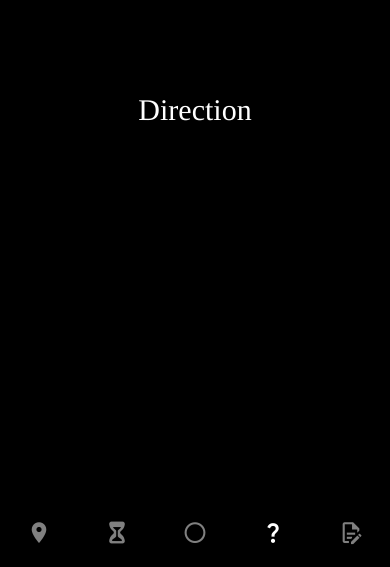
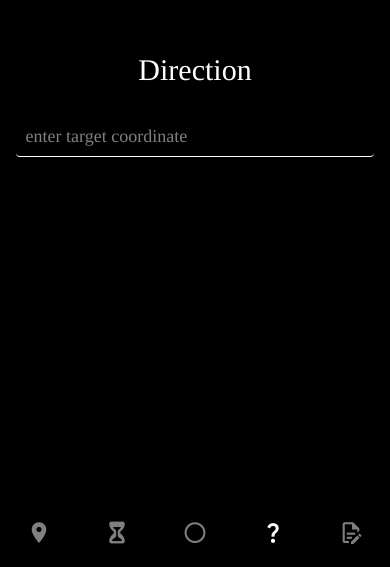
Before and after one commit to 8dgkim/spacetime, a React Native app: screen /Direction in a window 390 px wide. Shown: the part 277-844 px from the top of the page. Built offline with nearby package versions, Linux system fonts and the light colour scheme.

Commit message:
finished screen(Direction)

```diff
--- a/src/Navigation.tsx
+++ b/src/Navigation.tsx
@@ -21,7 +21,7 @@ const Tab = createBottomTabNavigator();
 
 const commonScreenOptions = {
   headerShown: false,
-  tabBarShowLabel: false, // change to falsek
+  tabBarShowLabel: false, // change to false
   tabBarHideOnKeyboard: true,
   tabBarActiveTintColor: 'white', // change to some cool color
   tabBarInactiveTintColor: 'grey', // change to white
@@ -41,7 +41,7 @@ const Navigation: React.FC = () => {
   return (
     <NavigationContainer>
       <Tab.Navigator
-        initialRouteName="Time"
+        initialRouteName="Time" // temp change for dev & debug mode
         backBehavior="history"
         screenOptions={commonScreenOptions}>
         <Tab.Screen
--- a/src/screens/Direction.tsx
+++ b/src/screens/Direction.tsx
@@ -1,14 +1,120 @@
 // src/screens/Direction.tsx
 
-import React from 'react';
-import {View, Text} from 'react-native';
-import {commonStyles} from '../styles/styles';
+import React, {useState, useEffect} from 'react';
+import {
+  View,
+  Text,
+  TextInput,
+  KeyboardAvoidingView,
+  Platform,
+} from 'react-native';
+import {commonStyles, directionStyles} from '../styles/styles';
+// import Time from './Time';
+// import ScrollPicker from "react-native-wheel-scrollview-picker"; // try this later
 
 const Direction: React.FC = () => {
+  const [currentTime, setCurrentTime] = useState(new Date());
+  const [targetTime, setTargetTime] = useState('');
+  const [timeDistance, setTimeDistance] = useState('');
+
+  useEffect(() => {
+    const timer = setInterval(() => {
+      setCurrentTime(new Date());
+    }, 10); // Update `currentTime` every 10 milliseconds
+
+    return () => clearInterval(timer);
+  }, []);
+
+  useEffect(() => {
+    // Calculate time distance whenever `targetTime` or `currentTime` changes
+    calculateDistance();
+    // eslint-disable-next-line react-hooks/exhaustive-deps
+  }, [targetTime, currentTime]);
+
+  // Receive input from TextInput and parse data
+  const handleInputChange = (text: string) => {
+    // Remove any non-numeric characters from the input string
+    const numericText = text.replace(/\D/g, '');
+
+    // Fill in missing parts with zeros
+    const paddedText = numericText.padEnd(12, '0');
+
+    // Set the target time state
+    setTargetTime(paddedText);
+  };
+
+  const calculateDistance = () => {
+    if (targetTime === '') {
+      // Clear timeDistance if targetTime is empty
+      setTimeDistance('');
+      return;
+    }
+
+    // Get the current time
+    const now = new Date();
+
+    // Extract year, month, day, hour, and minute from the input string
+    const year = parseInt(targetTime.substring(0, 4), 10);
+    const month = parseInt(targetTime.substring(4, 6), 10) - 1; // Months are zero-based
+    const day = parseInt(targetTime.substring(6, 8), 10);
+    const hour = parseInt(targetTime.substring(8, 10), 10);
+    const minute = parseInt(targetTime.substring(10, 12), 10);
+
+    // Create a Date object for the target time
+    const targetDateTime = new Date(year, month, day, hour, minute);
+
+    // Calculate the time difference in milliseconds
+    const differenceInMillis = targetDateTime.getTime() - now.getTime();
+
+    // Display the time difference only if it's greater than or equal to zero
+    if (differenceInMillis >= 0) {
+      // Convert milliseconds to days, hours, minutes, and seconds
+      const days = String(
+        Math.floor(differenceInMillis / (1000 * 60 * 60 * 24)),
+      ).padStart(2, '0');
+      const hours = String(
+        Math.floor(
+          (differenceInMillis % (1000 * 60 * 60 * 24)) / (1000 * 60 * 60),
+        ),
+      ).padStart(2, '0');
+      const minutes = String(
+        Math.floor((differenceInMillis % (1000 * 60 * 60)) / (1000 * 60)),
+      ).padStart(2, '0');
+      const seconds = String(
+        Math.floor((differenceInMillis % (1000 * 60)) / 1000),
+      ).padStart(2, '0');
+
+      // Display the time difference
+      setTimeDistance(`${days} :: ${hours}:${minutes}:${seconds}`);
+    } else {
+      // Clear the time difference if the difference is negative
+      // TODO: Modify this later to reflect past timeDistance
+      setTimeDistance('');
+    }
+  };
+
   return (
-    <View style={commonStyles.container}>
-      <Text style={commonStyles.text_en}>Direction</Text>
-    </View>
+    <KeyboardAvoidingView
+      style={commonStyles.container}
+      behavior={Platform.OS === 'ios' ? 'padding' : 'height'}>
+      <View style={commonStyles.inner}>
+        <Text style={commonStyles.text_en}>Direction</Text>
+        <View style={{height: 30}} />
+        <TextInput
+          style={directionStyles.input}
+          placeholder="enter target coordinate"
+          placeholderTextColor="grey"
+          textAlign="center"
+          keyboardType="numeric"
+          onChangeText={handleInputChange}
+        />
+        <View style={{height: 10}} />
+        {targetTime !== '' && (
+          <Text style={commonStyles.text_en}>{timeDistance}</Text>
+        )}
+        {/* <Text>{targetTime}</Text> */}
+      </View>
+    </KeyboardAvoidingView>
   );
 };
 
--- a/src/styles/styles.ts
+++ b/src/styles/styles.ts
@@ -8,6 +8,11 @@ export const commonStyles = StyleSheet.create({
     justifyContent: 'center',
     alignItems: 'center',
     backgroundColor: 'black',
+  },
+  inner: {
+    alignItems: 'center',
+    backgroundColor: 'black',
+    width: '100%',
   },
   text_en: {
     fontSize: 30,
@@ -34,3 +39,18 @@ export const commonStyles = StyleSheet.create({
     color: 'white',
   },
 });
+
+export const directionStyles = StyleSheet.create({
+  input: {
+    width: '92%',
+    height: 40,
+    paddingHorizontal: 10,
+    borderColor: 'white',
+    borderBottomWidth: 1,
+    borderRadius: 4,
+    fontSize: 18,
+    fontFamily: 'times',
+    color: 'white',
+    textAlignVertical: 'center',
+  },
+});
```
Also changed, not shown: src/styles/fonts.ts (deleted, +0 -15 lines), src/styles/theme.ts (deleted, +0 -16 lines), 1 other file (tests, documents, lock files or other folders).
